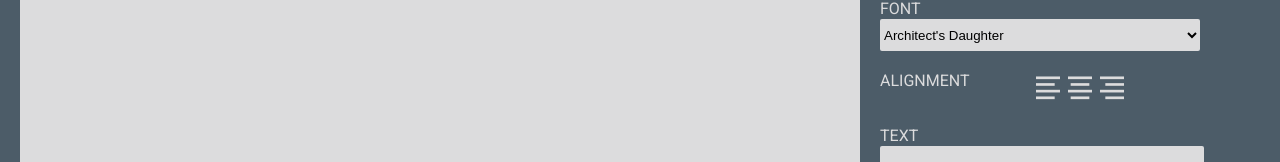
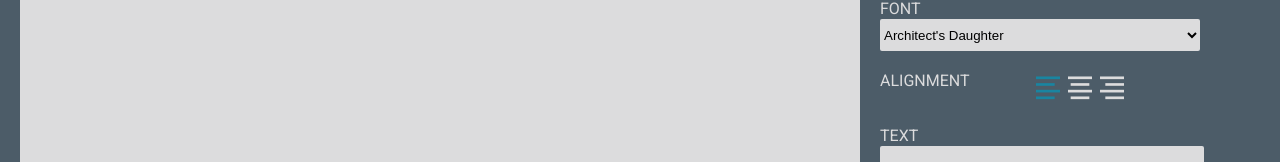
Before and after one commit to dillon-brock/blog-builder, a React (Create React App) app: page / in a window 1280 px wide. Shown: the part 209-371 px from the top of the page. Built offline with nearby package versions, Linux system fonts and the light colour scheme; a web font is replaced by a local one.

Commit message:
added alignment state, preview updating alignment according to editor

```diff
--- a/src/components/Editor/Editor.js
+++ b/src/components/Editor/Editor.js
@@ -7,7 +7,9 @@ export default function Editor({ title,
   subtitle,
   setSubtitle,
   font,
-  setFont
+  setFont,
+  alignment,
+  setAlignment
 }) {
   return (
     <div className="editor">
@@ -40,17 +42,23 @@ export default function Editor({ title,
       </div>
       <div className="form-control">
         <label>Alignment</label>
-        <div className="radio-group">
+        <div className="radio-group" >
           <label>
-            <input name="align" type="radio" value="left" />
+            <input name="align" type="radio" value="left" checked={alignment === 'left'} onChange={(e) => {
+              setAlignment(e.target.value);
+            }} />
             <i className="ri-align-left"></i>
           </label>
           <label>
-            <input name="align" type="radio" value="center" />
+            <input name="align" type="radio" value="center" checked={alignment === 'center'} onChange={(e) => {
+              setAlignment(e.target.value);
+            }} />
             <i className="ri-align-center"></i>
           </label>
           <label>
-            <input name="align" type="radio" value="right" />
+            <input name="align" type="radio" value="right" checked={alignment === 'right'} onChange={(e) => {
+              setAlignment(e.target.value);
+            }}/>
             <i className="ri-align-right"></i>
           </label>
         </div>
--- a/src/components/Home/Home.js
+++ b/src/components/Home/Home.js
@@ -10,18 +10,22 @@ export default function Home() {
   const [title, setTitle] = useState('');
   const [subtitle, setSubtitle] = useState('');
   const [font, setFont] = useState('architect');
+  const [alignment, setAlignment] = useState('left');
   return (
     <main>
       {/* pass the state variables as props to the presentational components */}
       <Preview title={title}
         subtitle={subtitle}
-        font={font}/>
+        font={font}
+        alignment={alignment}/>
       <Editor title={title}
         setTitle={setTitle}
         subtitle={subtitle}
         setSubtitle={setSubtitle}
         font={font}
-        setFont={setFont}/>
+        setFont={setFont}
+        alignment={alignment}
+        setAlignment={setAlignment}/>
     </main>
   );
 }
--- a/src/components/Preview/Preview.js
+++ b/src/components/Preview/Preview.js
@@ -2,20 +2,20 @@ import React from 'react';
 
 import './Preview.css';
 
-export default function Preview({ title, subtitle, font }) {
+export default function Preview({ title, subtitle, font, alignment }) {
   // implement a Preview screen here
   //  Note - the HTML should have the following structure
   //  the main div should have a class of preview and the font-name prop
   //  and should have style interpolated using the alignment prop
 
-  // <div className="preview indie-flower" style="text-align: center;">
+  // <div class="preview indie-flower" style="text-align: center;">
   //   <h1> Blog Title</h1>
   //   <h3> Blog Subtitle</h3>
   //   <p>This is some blog text. </p>
   // </div>
 
   return (
-    <div className={'preview ' + font}>
+    <div className={`preview ${font}`} style={{ textAlign: alignment }}>
       <h1 className="title">{title}</h1>
       <h3 className="subtitle">{subtitle}</h3>
     </div>
```
